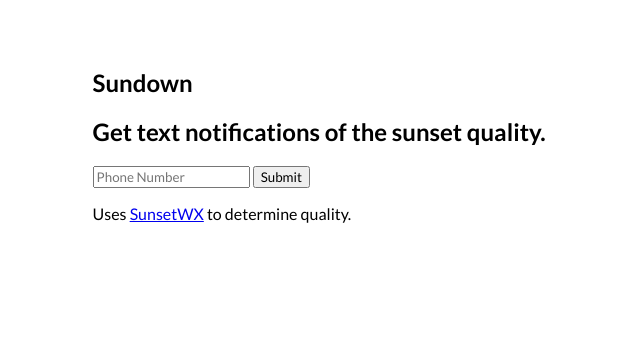
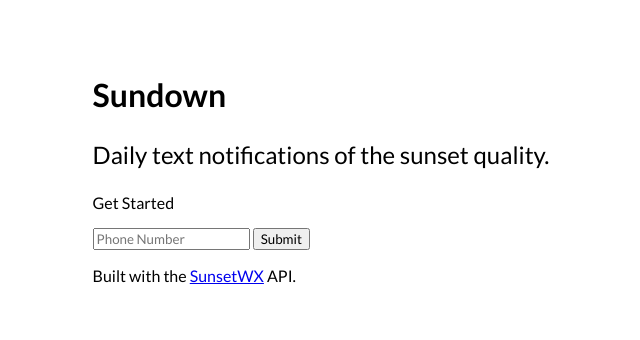
Before and after one commit to edisonmoy/sundown, a Flask app: page / in a window 1280 px wide. Shown: the top 340 px of the page, without its empty margins (105-745 px from the left). Run offline with Flask 2, Linux system fonts and the light colour scheme.

Commit message:
styling"

```diff
--- a/static/style.css
+++ b/static/style.css
@@ -9,3 +9,10 @@ section {
 .section-container {
 	padding: 40px 15%;
 }
+.title-container .title {
+	font-size: 32px;
+}
+.title-container .subtitle {
+	font-size: 24px;
+}
+.form-box-container [];
--- a/templates/index.html
+++ b/templates/index.html
@@ -8,15 +8,20 @@
 </head>
 
 <body>
-	<section>
+	<section class="title-container">
 		<div class="section-container">
-			<h1>Sundown</h1>
-			<h2>Get text notifications of the sunset quality.</h2>
-			<div>
-				<input type="text" id="phone-input" name="phone" placeholder="Phone Number">
-				<button id="phone-submit">Submit</button>
+			<h1 class="title">Sundown</h1>
+			<p class="subtitle">Daily text notifications of the sunset quality.</p>
+			<div class="form-box">
+				<div class="form-box-container">
+					<p>Get Started</p>
+					<div>
+						<input type="text" id="phone-input" name="phone" placeholder="Phone Number">
+						<button id="phone-submit">Submit</button>
+					</div>
+				</div>
 			</div>
-			<p>Uses <a href="https://sunsetwx.com/" target="_blank">SunsetWX</a> to determine quality. </p>
+			<p>Built with the <a href="https://sunsetwx.com/" target="_blank">SunsetWX</a> API. </p>
 		</div>
 	</section>
 	<!-- Load scripts at end for faster loads -->
```
